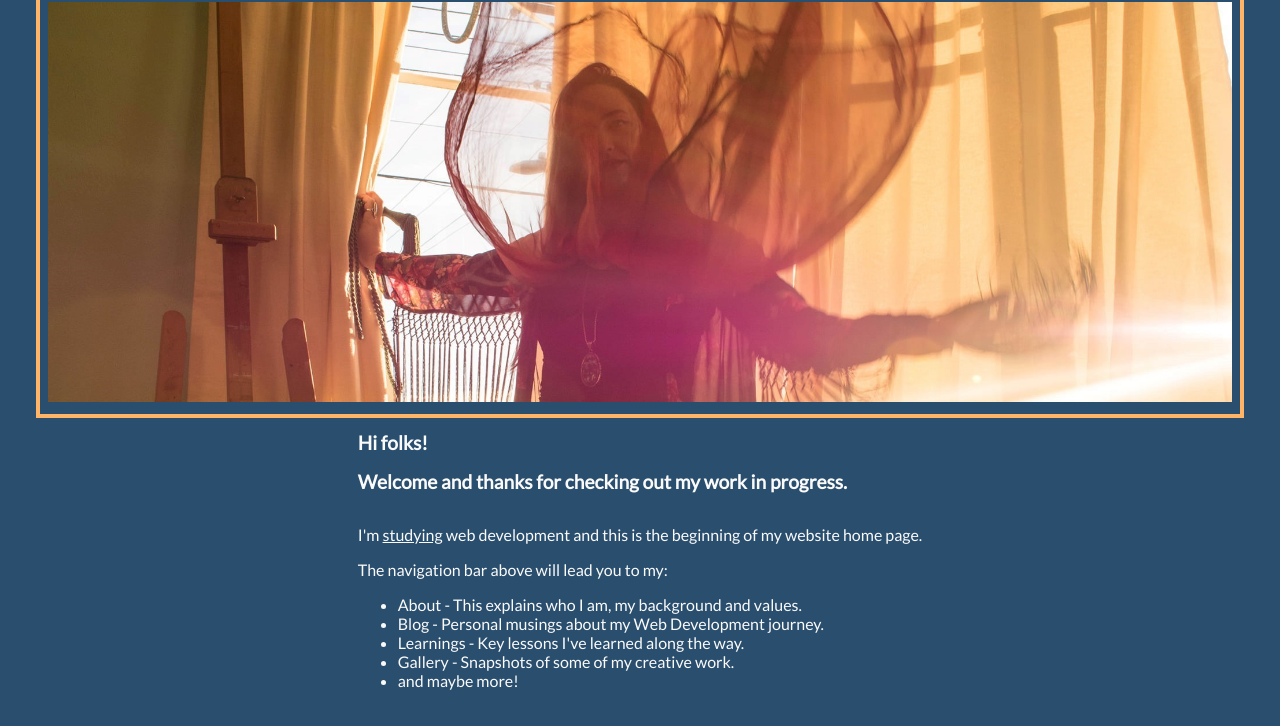
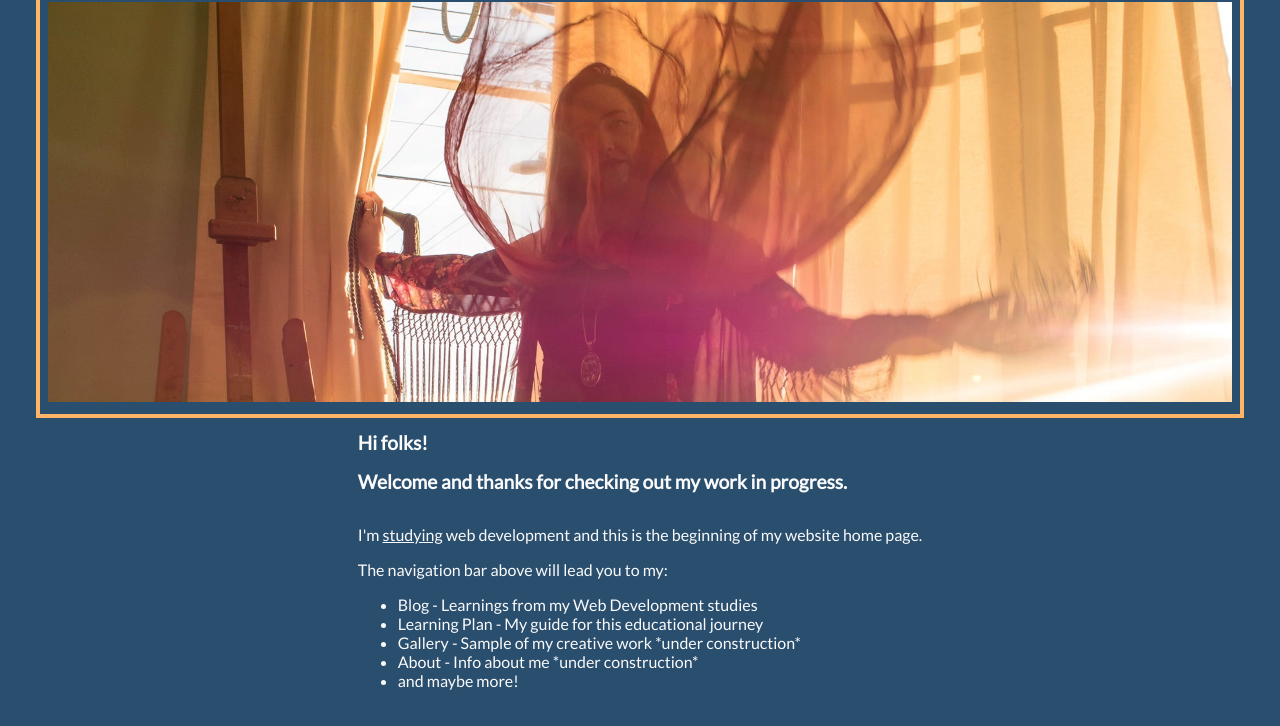
Before and after one commit to elysia-ellis/elysia-ellis.github.io, a plain HTML site: page index.html in a window 1280 px wide. Shown: the part 74-800 px from the top of the page. Drawn offline with Linux system fonts and the light colour scheme.

Commit message:
update intro text

```diff
--- a/index.html
+++ b/index.html
@@ -50,10 +50,11 @@
       <p>I'm <a href="https://www.devacademy.co.nz/">studying</a> web development and this is the beginning of my website home page.</p>
       <p>The navigation bar above will lead you to my:
         <ul>
-          <li>About - This explains who I am, my background and values.</li>
-          <li>Blog - Personal musings about my Web Development journey.</li>
-          <li>Learnings - Key lessons I've learned along the way.</li>
-          <li>Gallery - Snapshots of some of my creative work.</li>
+
+          <li>Blog - Learnings from my Web Development studies</li>
+          <li>Learning Plan - My guide for this educational journey</li>
+          <li>Gallery - Sample of my creative work *under construction*</li>
+          <li>About - Info about me *under construction*</li>
           <li>and maybe more!</li>
         </ul>
       </p>
```
